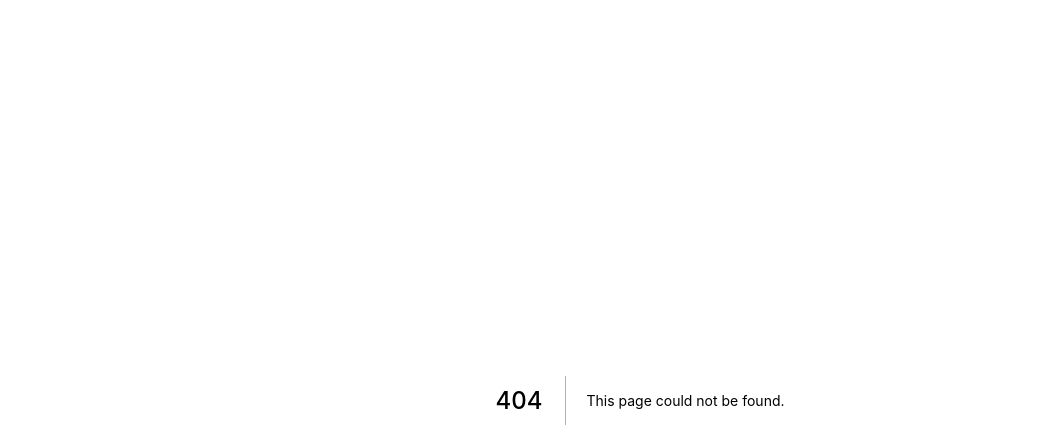
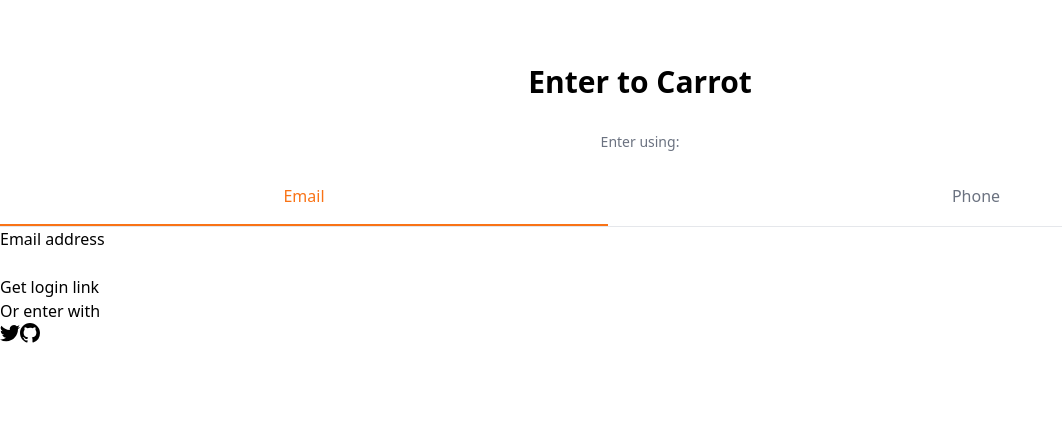
Before and after one commit to iamhoonjeong/practice-next-serverless, a Next.js app: page /enter in a window 1280 px wide. Before the commit this address had no page. Shown: the top 448 px of the page, without its empty margins (0-1062 px from the left). Built offline with nearby package versions, Linux system fonts and the light colour scheme.

Commit message:
drawing auth ui

```diff
--- /dev/null
+++ b/pages/enter.tsx
@@ -0,0 +1,84 @@
+import { useState } from 'react';
+
+function cls(...classnames: string[]) {
+  return classnames.join(' ');
+}
+
+export default function Enter() {
+  const [method, setMethod] = useState<'email' | 'phone'>('email');
+  const onEmailClick = () => setMethod('email');
+  const onPhoneClick = () => setMethod('phone');
+  return (
+    <div className="mt-16">
+      <h3 className="text-3xl font-bold text-center">Enter to Carrot</h3>
+      <div className="mt-8">
+        <div className="flex flex-col items-center">
+          <h5 className="text-sm text-gray-500 font-medium">Enter using:</h5>
+          <div className="grid border-b w-full grid-cols-2 gap-16 mt-8">
+            <button
+              className={cls(
+                'pb-4 font-medium border-b-2',
+                method === 'email' ? 'border-orange-500 text-orange-500' : 'border-transparent text-gray-500',
+              )}
+              onClick={onEmailClick}
+            >
+              Email
+            </button>
+            <button
+              className={cls(
+                'pb-4 font-medium border-b-2',
+                method === 'phone' ? 'border-orange-500 text-orange-500' : 'border-transparent text-gray-500',
+              )}
+              onClick={onPhoneClick}
+            >
+              Phone
+            </button>
+          </div>
+        </div>
+        <form>
+          <label>
+            {method === 'email' ? 'Email address' : null}
+            {method === 'phone' ? 'Phone number' : null}
+          </label>
+          <div>
+            {method === 'email' ? <input type="email" required /> : null}
+            {method === 'phone' ? (
+              <div>
+                <span>+82</span>
+                <input type="number" required />
+              </div>
+            ) : null}
+          </div>
+          <button>
+            {method === 'email' ? 'Get login link' : null}
+            {method === 'phone' ? 'Get one-time password' : null}
+          </button>
+        </form>
+        <div>
+          <div>
+            <div />
+            <div>
+              <span>Or enter with</span>
+            </div>
+          </div>
+          <div>
+            <button>
+              <svg className="w-5 h-5" aria-hidden="true" fill="currentColor" viewBox="0 0 20 20">
+                <path d="M6.29 18.251c7.547 0 11.675-6.253 11.675-11.675 0-.178 0-.355-.012-.53A8.348 8.348 0 0020 3.92a8.19 8.19 0 01-2.357.646 4.118 4.118 0 001.804-2.27 8.224 8.224 0 01-2.605.996 4.107 4.107 0 00-6.993 3.743 11.65 11.65 0 01-8.457-4.287 4.106 4.106 0 001.27 5.477A4.073 4.073 0 01.8 7.713v.052a4.105 4.105 0 003.292 4.022 4.095 4.095 0 01-1.853.07 4.108 4.108 0 003.834 2.85A8.233 8.233 0 010 16.407a11.616 11.616 0 006.29 1.84" />
+              </svg>
+            </button>
+            <button>
+              <svg className="w-5 h-5" aria-hidden="true" fill="currentColor" viewBox="0 0 20 20">
+                <path
+                  fillRule="evenodd"
+                  d="M10 0C4.477 0 0 4.484 0 10.017c0 4.425 2.865 8.18 6.839 9.504.5.092.682-.217.682-.483 0-.237-.008-.868-.013-1.703-2.782.605-3.369-1.343-3.369-1.343-.454-1.158-1.11-1.466-1.11-1.466-.908-.62.069-.608.069-.608 1.003.07 1.531 1.032 1.531 1.032.892 1.53 2.341 1.088 2.91.832.092-.647.35-1.088.636-1.338-2.22-.253-4.555-1.113-4.555-4.951 0-1.093.39-1.988 1.029-2.688-.103-.253-.446-1.272.098-2.65 0 0 .84-.27 2.75 1.026A9.564 9.564 0 0110 4.844c.85.004 1.705.115 2.504.337 1.909-1.296 2.747-1.027 2.747-1.027.546 1.379.203 2.398.1 2.651.64.7 1.028 1.595 1.028 2.688 0 3.848-2.339 4.695-4.566 4.942.359.31.678.921.678 1.856 0 1.338-.012 2.419-.012 2.747 0 .268.18.58.688.482A10.019 10.019 0 0020 10.017C20 4.484 15.522 0 10 0z"
+                  clipRule="evenodd"
+                />
+              </svg>
+            </button>
+          </div>
+        </div>
+      </div>
+    </div>
+  );
+}
--- a/pages/index.tsx
+++ b/pages/index.tsx
@@ -1,84 +1,7 @@
 import type { NextPage } from 'next';
 
 const Home: NextPage = () => {
-  return (
-    <div className="bg-slate-400 py-20 px-20 grid gap-10 min-h-screen">
-      <div className="bg-white p-6 rounded-3xl shadow-xl">
-        <span className="font-semibold text-3xl">Select Item</span>
-        <div className="flex justify-between my-2">
-          <span className="text-gray-500">Grey Chair</span>
-          <span className="font-semibold">$19</span>
-        </div>
-        <div className="flex justify-between">
-          <span className="text-gray-500">Grey Chair</span>
-          <span className="font-semibold">$19</span>
-        </div>
-        <div className="flex justify-between mt-2 pt-2 border-t-2 border-dashed">
-          <span>Total</span>
-          <span className="font-semibold">$10</span>
-        </div>
-        <button className="mt-5 bg-blue-500 text-white p-3 text-center rounded-xl cursor-pointer w-full mx-auto hover:bg-teal-500 hover:text-black active:bg-yellow-500 focus:bg-red-500">
-          Checkout
-        </button>
-      </div>
-      <div className="bg-white overflow-hidden rounded-3xl shadow-xl">
-        <div className="bg-blue-500 p-6 pb-14">
-          <span className="text-white text-2xl">Profile</span>
-        </div>
-        <div className="rounded-3xl p-6 bg-white relative -top-5">
-          <div className="flex relative -top-16 items-end justify-between">
-            <div className="flex flex-col items-center">
-              <span className="text-sm text-gray-500">Orders</span>
-              <span className="font-medium">340</span>
-            </div>
-            <div className="h-24 w-24 bg-red-400 rounded-full" />
-            <div className="flex flex-col items-center">
-              <span className="text-sm text-gray-500">Spent</span>
-              <span className="font-medium">$340</span>
-            </div>
-          </div>
-          <div className="relative flex flex-col items-center -mt-10 -mb-5">
-            <span className="text-ls font-medium">Tony Molloy</span>
-            <span className="text-sm text-gray-500">미국</span>
-          </div>
-        </div>
-      </div>
-      <div className="bg-white p-6 rounded-3xl shadow-xl">
-        <div className="flex mb-5 justify-between items-center">
-          <span>⬅️</span>
-          <div className="space-x-3">
-            <span>⭐️ 4.9</span>
-            <span className="shadow-xl p-2 rounded-md">💖</span>
-          </div>
-        </div>
-        <div className="bg-zinc-400 h-72 mb-5" />
-        <div className="flex flex-col">
-          <span className="font-medium text-xl">Swoon Lounge</span>
-          <span className="text-xs text-gray-500">Chair</span>
-          <div className="mt-3 mb-5 flex justify-between items-center">
-            <div className="space-x-2">
-              <button className="w-5 h-5 rounded-full bg-yellow-500" />
-              <button className="w-5 h-5 rounded-full bg-indigo-500" />
-              <button className="w-5 h-5 rounded-full bg-teal-500" />
-            </div>
-            <div className="flex items-center space-x-5">
-              <button className="rounded-lg bg-blue-200 flex justify-center items-center aspect-square w-8 text-xl text-gray-500">
-                -
-              </button>
-              <span>1</span>
-              <button className="rounded-lg bg-blue-200 flex justify-center items-center aspect-square w-8 text-xl text-gray-500">
-                +
-              </button>
-            </div>
-          </div>
-          <div className="flex justify-between items-center">
-            <span className="font-medium text-2xl">$450</span>
-            <button className="bg-blue-500 py-2 px-8 text-center text-xs text-white rounded-lg">Add to cart</button>
-          </div>
-        </div>
-      </div>
-    </div>
-  );
+  return null;
 };
 
 export default Home;
```
